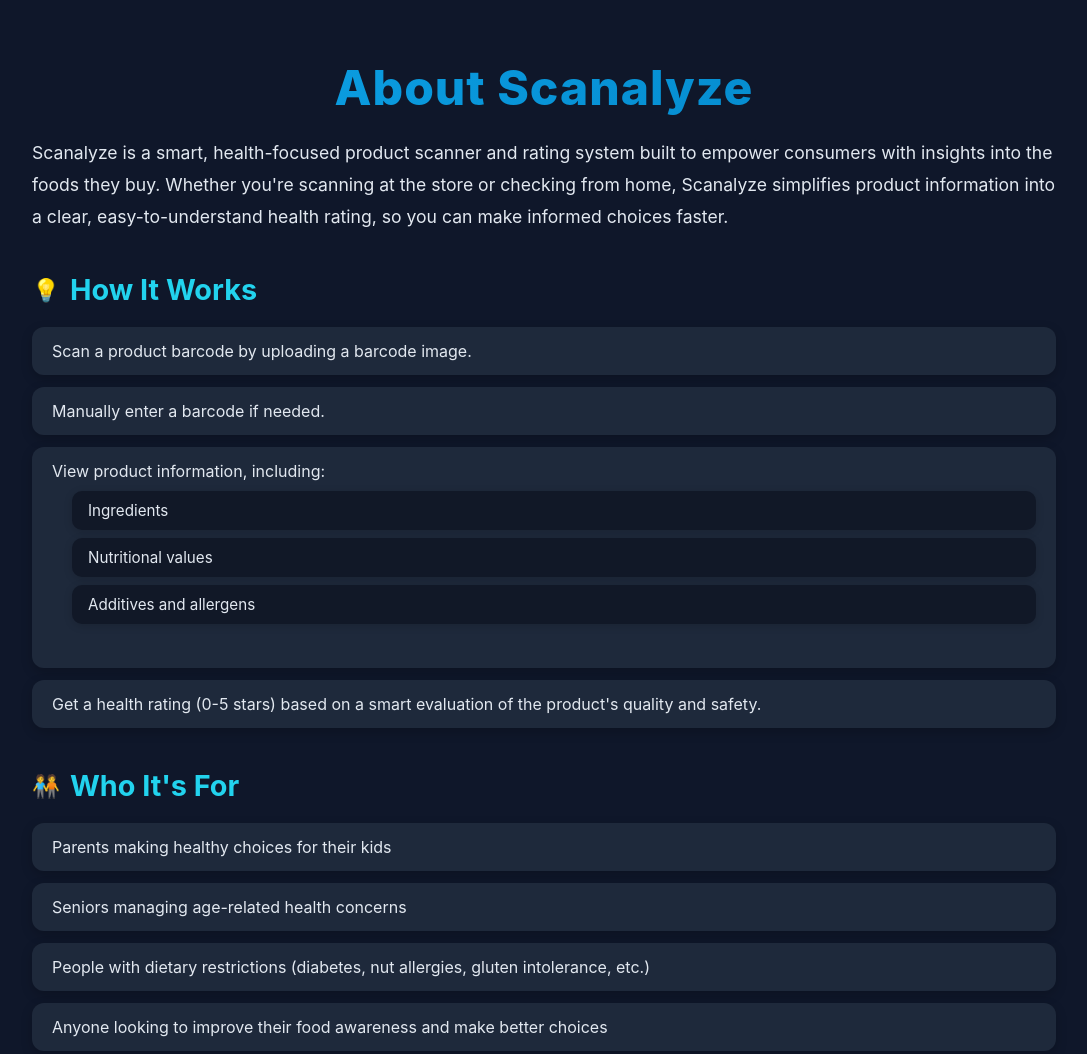
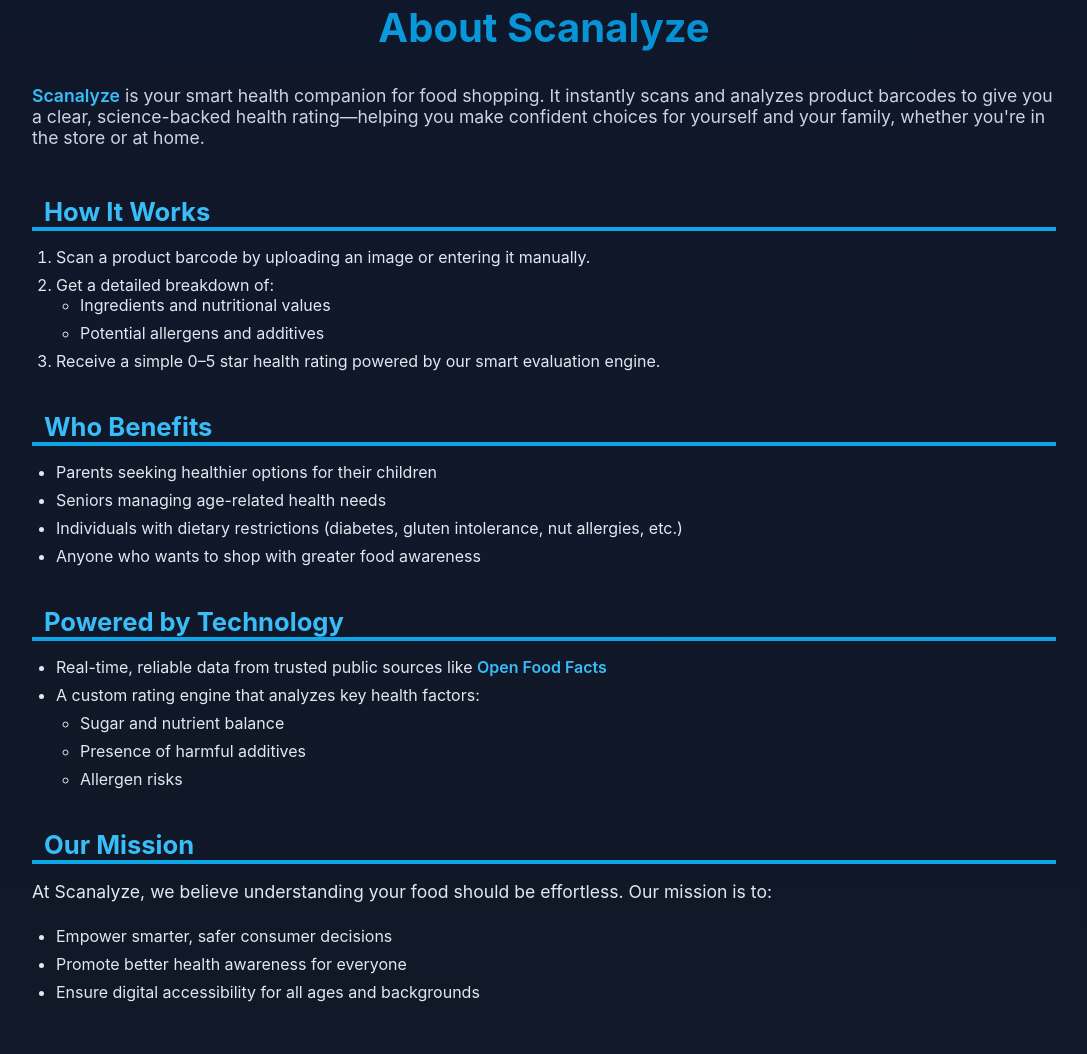
Before and after one commit to Satwik786/Scanalyze, a website: page public/html/home-page.html in a window 1280 px wide. Shown: the part 2547-3601 px from the top of the page, without its empty margins (96-1183 px from the left). Drawn offline with Linux system fonts and the light colour scheme.

Commit message:
about section modified in home-page and its css

```diff
--- a/public/css/home-page-style.css
+++ b/public/css/home-page-style.css
@@ -534,120 +534,82 @@
   margin-top: 0.5rem;
 }
 
-/* Dark theme About Section */
+/* ===== About Section Wrapper ===== */
 .about-section {
-  padding: 80px 10vw;
-  background-color: #0f172a; /* dark navy background */
-  color: #e2e8f0; /* light text */
-  font-family: 'Inter', sans-serif;
+  background: linear-gradient(to bottom, #0f172a, #111827);
+   padding: 4rem 10vw;
+  margin: 0 auto;
+  color: #e2e8f0;
 }
 
-.about-section h2 {
-  font-size: 3rem;
-  font-weight: 800;
-  margin-bottom: 20px;
+/* ===== Section Header ===== */
+.about-section header h2 {
+  font-size: 2.5rem;
+  font-weight: 700;
   background: linear-gradient(90deg, #0ea5e9, #0284c7);
   -webkit-background-clip: text;
-  -webkit-text-fill-color: transparent;
-  letter-spacing: 1px;
+  -webkit-text-fill-color: transparent;  /* Gradient text effect */
   text-align: center;
+  margin-top: 0%;
 }
 
-.about-section h3 {
-  font-size: 1.8rem;
-  font-weight: 700;
-  margin-top: 40px;
-  margin-bottom: 20px;
-  color: #22d3ee;
-  display: flex;
-  align-items: center;
-  gap: 10px;
+.about-section header p {
+  font-size: 1.1rem;
+  color: #cbd5e1;  /* Softer gray for paragraph text */
+  margin-bottom: 3rem;
 }
 
-.about-section h3::before {
-  content: "💡"; /* default icon */
-  font-size: 1.4rem;
+/* ===== Article Headings ===== */
+.about-section article h3 {
+  font-size: 1.6rem;
+  color: #38bdf8;                  /* Light blue accent for subheadings */
+  border-bottom: 4px solid #0ea5e9;
+  padding-left: 0.75rem;
+  margin-top: 2.5rem;
+  margin-bottom: 1rem;
 }
 
-.about-section h3:nth-of-type(2)::before {
-  content: "🧑‍🤝‍🧑";
+/* ===== Paragraphs ===== */
+.about-section article p {
+  font-size: 1.1rem;
+  color: #e2e8f0;                  /* Main light text for readability */
+  margin-bottom: 1.5rem;
 }
 
-.about-section h3:nth-of-type(3)::before {
-  content: "🛠️";
+/* ===== Lists ===== */
+.about-section ul,
+.about-section ol {
+  margin-left: 1.5rem;
+  padding-left: 0;
 }
 
-.about-section h3:nth-of-type(4)::before {
-  content: "🌱";
+.about-section li {
+  margin-bottom: 0.5rem;
+  color: #e2e8f0;                  /* Keep list text bright */
 }
 
-.about-section p {
-  font-size: 1.1rem;
-  line-height: 1.8;
-  margin-bottom: 20px;
+.about-section ul ul {
+  margin-top: 0.5rem;
+  color: #94a3b8;                  /* Slightly dimmer for nested lists */
+  list-style-type: circle;
 }
 
-.about-section ul {
-  list-style: none;
-  padding: 0;
-  margin: 0 0 30px 0;
+/* ===== Links & Strong Text ===== */
+.about-section a {
+  color: #38bdf8;
+  text-decoration: none;
 }
 
-/* Nested list styling for About Section */
-.about-section ul li {
-  background: #1e293b; /* card-like dark block */
-  padding: 14px 20px;   /* more padding for readability */
-  border-radius: 12px;
-  margin-bottom: 12px;
-  box-shadow: 0 4px 12px rgba(0, 0, 0, 0.2);
-  transition: transform 0.2s ease, box-shadow 0.2s ease;
+.about-section a:hover,
+.about-section a:focus {
+  text-decoration: underline;
+  color: #0ea5e9;
 }
 
-.about-section ul li:hover {
-  transform: translateY(-3px);
-  box-shadow: 0 6px 20px rgba(34, 211, 238, 0.4);
+.about-section strong {
+  color: #38bdf8;
+  font-weight: 600;
 }
-
-/* Nested ul inside a li */
-.about-section ul li ul {
-  margin-top: 10px;      /* spacing from parent text */
-  margin-left: 20px;     /* indentation for hierarchy */
-  padding-left: 0;       /* remove default padding */
-}
-
-.about-section ul li ul li {
-  background: #111827;   /* slightly darker for nested items */
-  padding: 10px 16px;    /* padding inside nested items */
-  margin-bottom: 8px;    /* spacing between nested items */
-  font-size: 0.95rem;    /* slightly smaller font for sub-items */
-  border-radius: 10px;
-  box-shadow: 0 2px 8px rgba(0,0,0,0.15);
-}
-
-.about-section ul li ul li:hover {
-  transform: translateY(-2px);
-  box-shadow: 0 4px 14px rgba(34, 211, 238, 0.3);
-}
-
-
-@media (max-width: 768px) {
-  .about-section {
-    padding: 40px 5vw;
-  }
-
-  .about-section h2 {
-    font-size: 2.5rem;
-  }
-
-  .about-section h3 {
-    font-size: 1.5rem;
-  }
-
-  .about-section ul li {
-    font-size: 0.95rem;
-  }
-}
-
 
 #productImg {
   width: 200px;
--- a/public/html/home-page.html
+++ b/public/html/home-page.html
@@ -115,50 +115,68 @@
 
 
   <section id="about" class="about-section">
+    <header>
       <h2>About Scanalyze</h2>
-    <p>Scanalyze is a smart, health-focused product scanner and rating system built to empower consumers with insights into the foods they buy. Whether you're scanning at the store or checking from home, Scanalyze simplifies product information into a clear, easy-to-understand health rating, so you can make informed choices faster.</p>
+      <p>
+        <strong>Scanalyze</strong> is your smart health companion for food shopping.
+        It instantly scans and analyzes product barcodes to give you a clear,
+        science-backed health rating—helping you make confident choices for yourself
+        and your family, whether you're in the store or at home.
+      </p>
+    </header>
 
+    <article class="how-it-works">
       <h3>How It Works</h3>
+      <ol>
+        <li>Scan a product barcode by uploading an image or entering it manually.</li>
+        <li>
+          Get a detailed breakdown of:
           <ul>
-      <li>Scan a product barcode by uploading a barcode image.</li>
-      <li>Manually enter a barcode if needed.</li>
-      <li>View product information, including:
-        <ul>
-          <li>Ingredients</li>
-          <li>Nutritional values</li>
-          <li>Additives and allergens</li>
+            <li>Ingredients and nutritional values</li>
+            <li>Potential allergens and additives</li>
           </ul>
         </li>
-      <li>Get a health rating (0-5 stars) based on a smart evaluation of the product's quality and safety.</li>
+        <li>Receive a simple 0–5 star health rating powered by our smart evaluation engine.</li>
+      </ol>
+    </article>
+
+    <article class="who-benefits">
+      <h3>Who Benefits</h3>
+      <ul>
+        <li>Parents seeking healthier options for their children</li>
+        <li>Seniors managing age-related health needs</li>
+        <li>Individuals with dietary restrictions (diabetes, gluten intolerance, nut allergies, etc.)</li>
+        <li>Anyone who wants to shop with greater food awareness</li>
       </ul>
+    </article>
 
-    <h3>Who It's For</h3>
+    <article class="technology">
+      <h3>Powered by Technology</h3>
       <ul>
-      <li>Parents making healthy choices for their kids</li>
-      <li>Seniors managing age-related health concerns</li>
-      <li>People with dietary restrictions (diabetes, nut allergies, gluten intolerance, etc.)</li>
-      <li>Anyone looking to improve their food awareness and make better choices</li>
-    </ul>
-
-    <h3>Our Technology</h3>
+        <li>
+          Real-time, reliable data from trusted public sources like
+          <strong>Open Food Facts</strong>
+        </li>
+        <li>
+          A custom rating engine that analyzes key health factors:
           <ul>
-      <li>Real-time data from trusted public sources like Open Food Facts</li>
-      <li>A custom rating engine that analyzes key health indicators:
-        <ul>
-          <li>Sugar content</li>
-          <li>Harmful additives</li>
-          <li>Allergen presence</li>
+            <li>Sugar and nutrient balance</li>
+            <li>Presence of harmful additives</li>
+            <li>Allergen risks</li>
           </ul>
         </li>
       </ul>
+    </article>
 
+    <article class="mission">
       <h3>Our Mission</h3>
-    <p>We believe that understanding what goes into your food shouldn't be difficult. Scanalyze was created to promote:</p>
+      <p>At Scanalyze, we believe understanding your food should be effortless. Our mission is to:</p>
       <ul>
-      <li>Safer, smarter consumer decisions</li>
-      <li>Better health awareness</li>
-      <li>Digital inclusion for all ages and backgrounds</li>
+        <li>Empower smarter, safer consumer decisions</li>
+        <li>Promote better health awareness for everyone</li>
+        <li>Ensure digital accessibility for all ages and backgrounds</li>
       </ul>
+    </article>
   </section>
 
   <script type="module" src="/js/script.js"></script>
```
Lines whose indentation alone changed are shown as unchanged.
